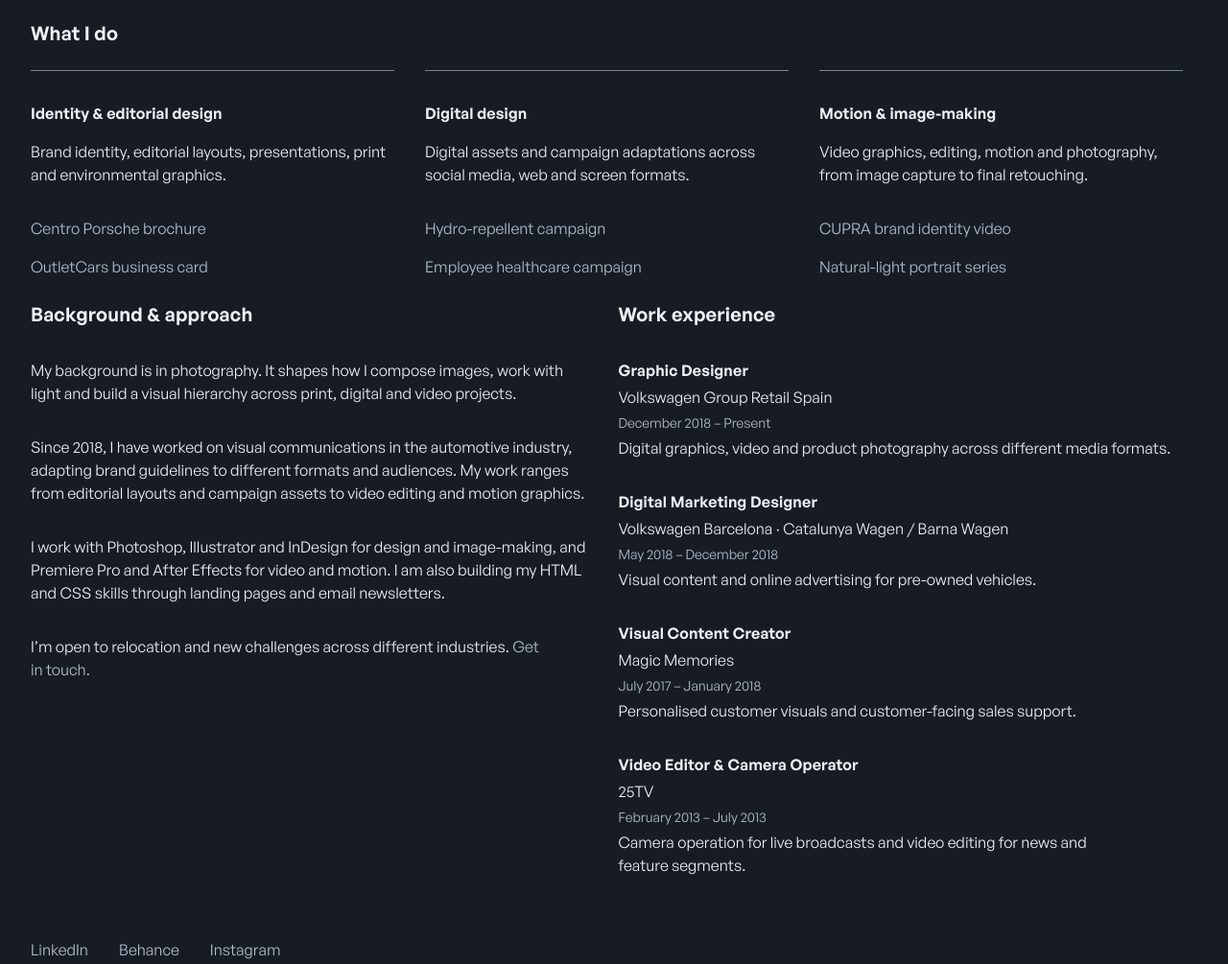
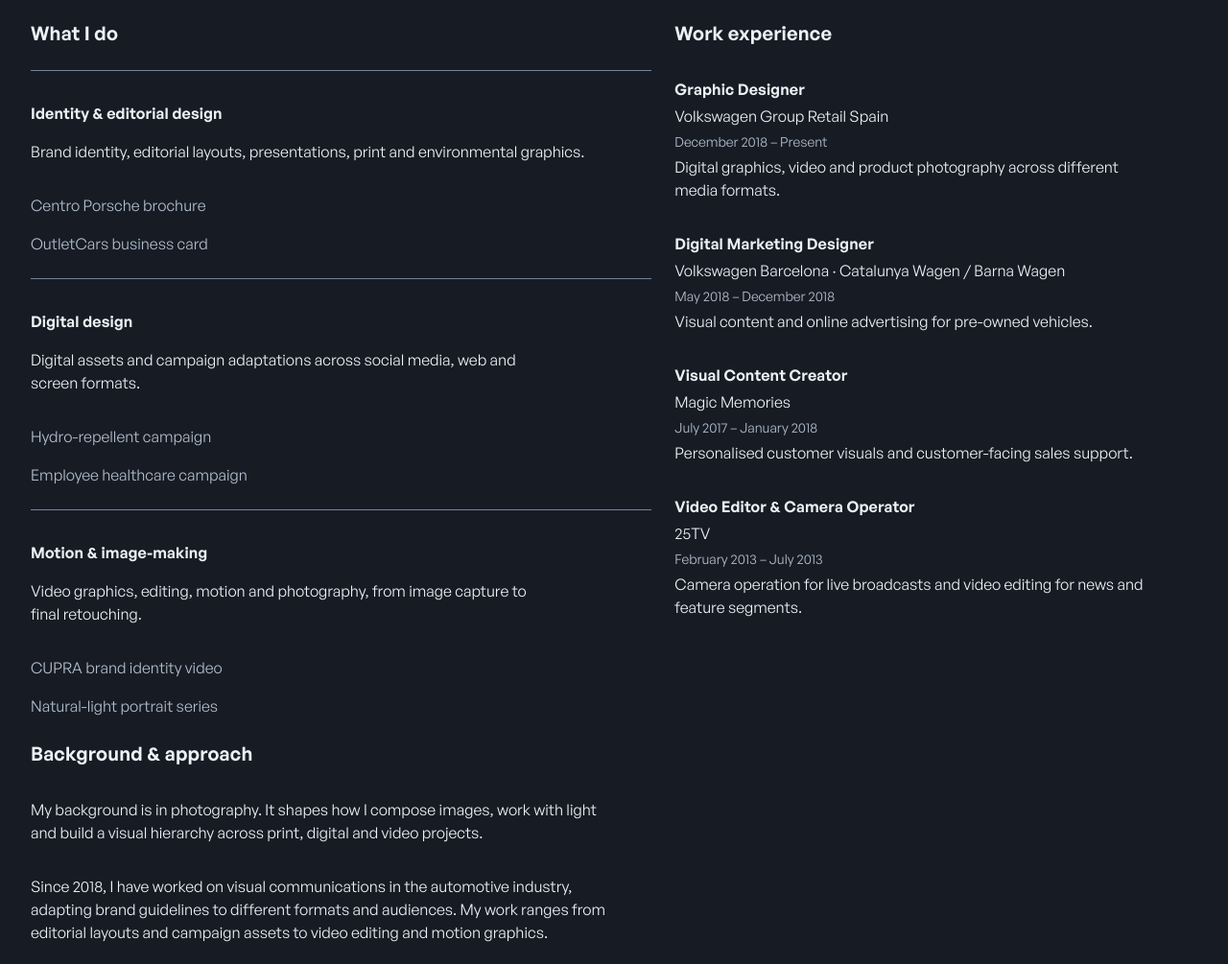
Before and after one commit to madebyedu/madebyedu.github.io, a plain HTML site: page about.html in a window 1280 px wide. Shown: the part 488-1493 px from the top of the page at 96% size. Drawn offline with Linux system fonts and the light colour scheme.

Commit message:
about v2

```diff
--- a/about.html
+++ b/about.html
@@ -119,6 +119,7 @@
           </figure>
         </section>
 
+        <div class="about-details">
           <section class="about-practice" aria-labelledby="about-practice-title">
             <h2 id="about-practice-title" data-reveal="rise">What I do</h2>
             <div class="about-areas">
@@ -149,8 +150,7 @@
             </div>
           </section>
 
-        <div class="about-profile">
-          <section class="about-section" aria-labelledby="about-background" data-reveal="rise">
+          <section class="about-section about-background" aria-labelledby="about-background" data-reveal="rise">
             <h2 id="about-background">Background &amp; approach</h2>
             <p>
               My background is in photography. It shapes how I compose images, work with
@@ -172,7 +172,7 @@
             </p>
           </section>
 
-          <section class="about-section" aria-labelledby="about-experience" data-reveal="rise">
+          <section class="about-section about-work" aria-labelledby="about-experience" data-reveal="rise">
             <h2 id="about-experience">Work experience</h2>
             <ol class="about-experience">
               <li>
--- a/assets/css/style.css
+++ b/assets/css/style.css
@@ -961,7 +961,7 @@
   /* 12. About: perfil, trayectoria y áreas de práctica. */
   .about-page,
   .about-intro,
-  .about-profile,
+  .about-details,
   .about-practice,
   .about-areas {
     display: grid;
@@ -1037,20 +1037,33 @@
   }
 
   @media (width >= calc(755 / 16 * 1rem)) {
-    .about-intro {
-      grid-template-columns: minmax(0, 1.1fr) minmax(0, 0.9fr);
+    .about-page {
+      --about-columns: minmax(0, 1.1fr) minmax(0, 0.9fr);
+    }
+
+    .about-intro,
+    .about-details {
+      grid-template-columns: var(--about-columns);
       align-items: start;
     }
 
-    .about-profile {
-      grid-template-columns: repeat(2, minmax(0, 1fr));
+    .about-portrait {
+      justify-self: start;
     }
-  }
 
-  @media (width >= 60rem) {
-    .about-areas {
-      grid-template-columns: repeat(3, minmax(0, 1fr));
-      gap: var(--space-s);
+    .about-practice {
+      grid-column: 1;
+      grid-row: 1;
+    }
+
+    .about-background {
+      grid-column: 1;
+      grid-row: 2;
+    }
+
+    .about-work {
+      grid-column: 2;
+      grid-row: 1 / span 2;
     }
   }
 
```
Lines whose indentation alone changed are shown as unchanged.
